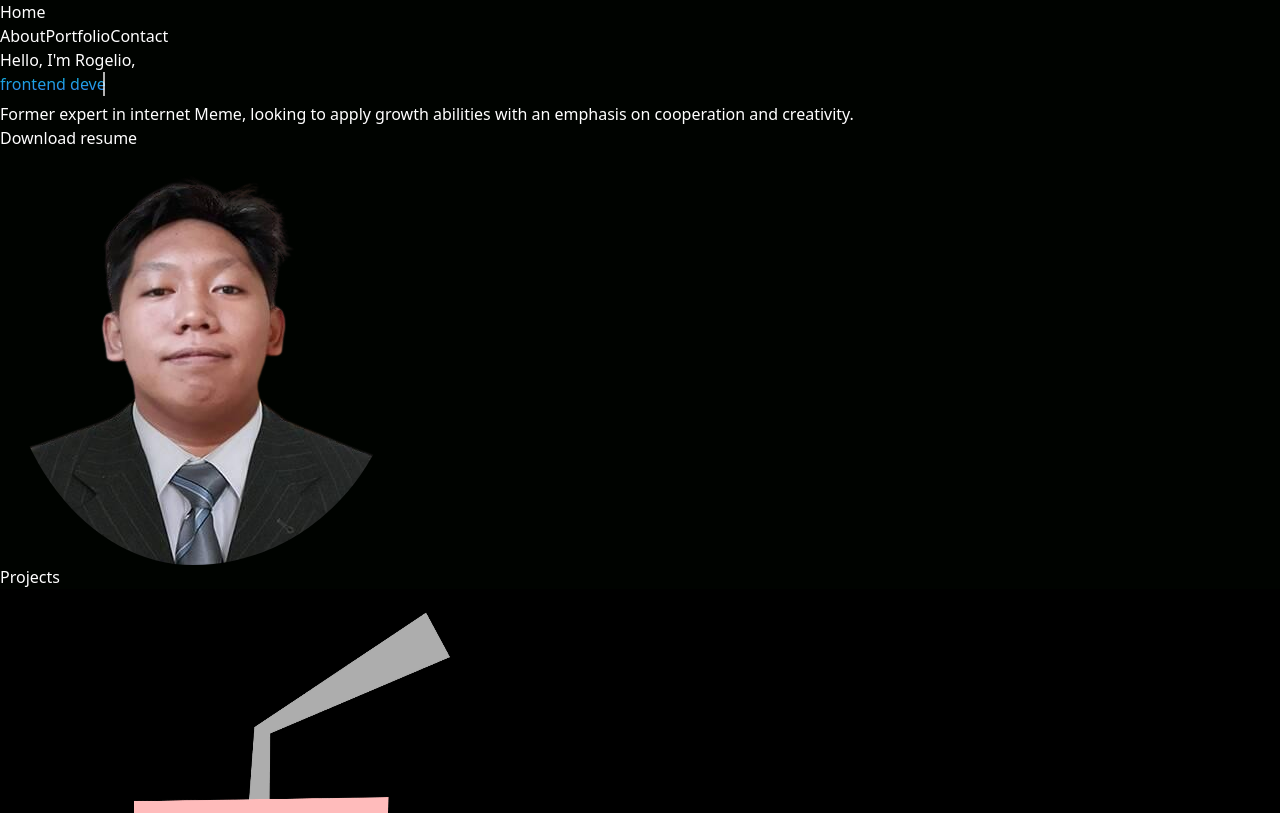
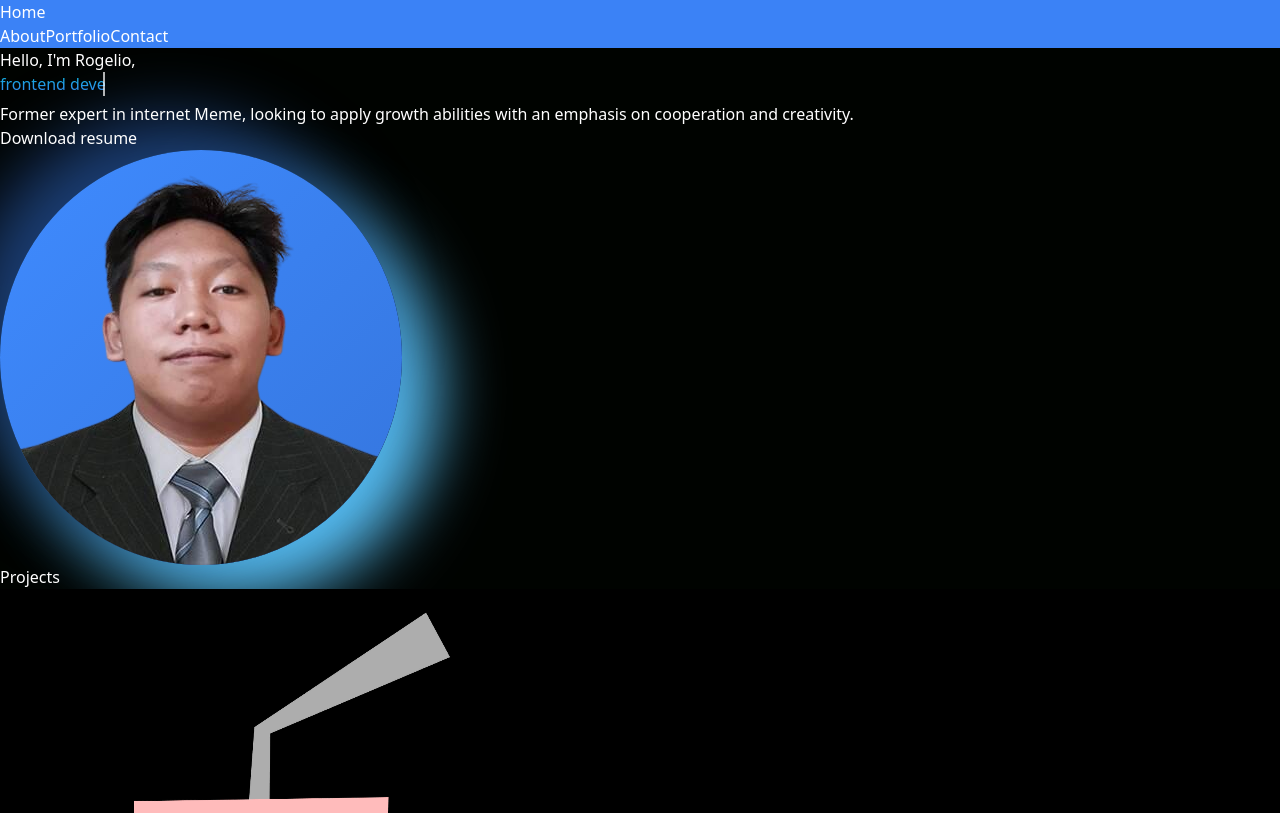
Before and after one commit to RowRow04/my-portfolio, a React (Vite) app: page / in a window 1280 px wide. Shown: the top 813 px of the page. Built offline with nearby package versions, Linux system fonts and the light colour scheme.

Commit message:
changing the header profile background

```diff
--- a/src/App.css
+++ b/src/App.css
@@ -100,3 +100,12 @@ body {
       border-color: transparent;
   }
 }
+
+.skill-card {
+  transition: 0.3s; /* Add transition effect for smoother hover */
+  box-shadow: 0 4px 8px 0 #3b82f6; /* Add shadow effect */
+}
+
+.skill-card:hover {
+  box-shadow: 0 20px 25px 0 #3b82f6; /* Add shadow effect */
+}
--- a/src/components/Header.jsx
+++ b/src/components/Header.jsx
@@ -9,7 +9,10 @@ const Header = () => {
   };
 
   return (
-    <header className="bg-gray-900 text-white py-4">
+    <header
+      className="bg-gray-900 text-white py-4"
+      style={{ backgroundColor: "#3b82f6" }}
+    >
       <div className="container mx-auto flex flex-col md:flex-row justify-between items-center w-full">
         <nav className="flex space-x-4 md:mb-0">
           <Link to="/" className="text-xl font-bold">
--- a/src/pages/Home.jsx
+++ b/src/pages/Home.jsx
@@ -49,10 +49,14 @@ const Home = () => {
         <div className="relative">
           <div className="after:bg-[url('./large-long.png')] after:bg-contain after:block after:bg-no-repeat after:w-[420px] after:h-[320px] after:absolute after:top-0 after:-left-20 sm:after:-left-40 before:bg-[url('./small.png')] before:bg-contain before:block before:bg-no-repeat before:w-[220px] before:h-[220px] before:absolute before:bottom-0 before:-right-10">
             <img
-              src={Porfile}
-              alt="Profile"
+              src={Porfile} // Assuming Porfile is a variable holding the image URL
+              alt="Profile" // Alt text for accessibility
               className="rounded-full w-full h-full object-cover bg-gray-300"
-              style={{ borderRadius: "61% 39% 52% 48% / 39% 46% 54% 61% " }}
+              style={{
+                borderRadius: "50%",
+                background: "linear-gradient(315deg, #3575dd, #3f8bff)", // Gradient background
+                boxShadow: "-33px -33px 66px #1b3c71, 33px 33px 66px #5bc8ff", // Box shadow
+              }}
             />
           </div>
         </div>
--- a/src/pages/Portfolio.jsx
+++ b/src/pages/Portfolio.jsx
@@ -105,7 +105,7 @@ const Portfolio = () => {
           {skills.map((skill, index) => (
             <div
               key={index}
-              className={`max-w-xs w-54 h-54 rounded border border-white overflow-hidden shadow-white m-4 ${
+              className={`max-w-xs w-54 h-54 rounded border border-white overflow-hidden shadow-white m-4 skill-card ${
                 animateSkills ? "animate__animated animate__fadeInLeft" : ""
               }`}
             >
```
